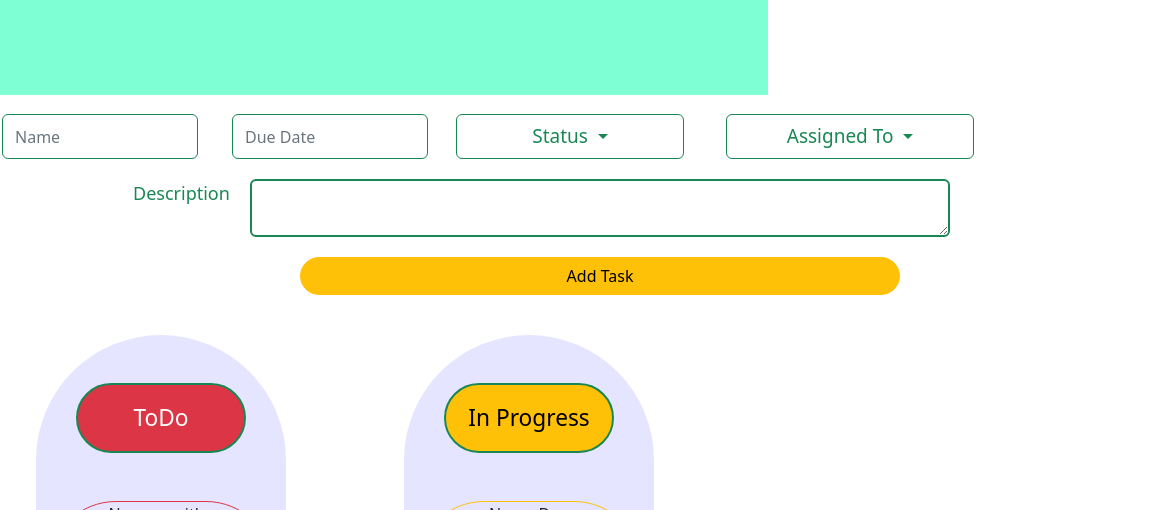
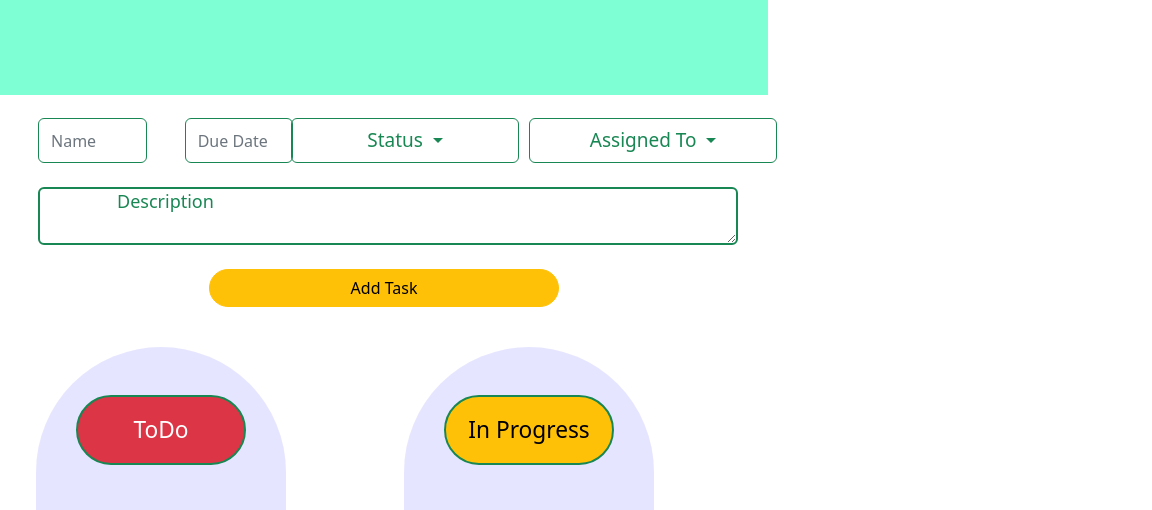
Before and after one commit to AliceKM/Genesis-Todotask, a plain HTML site: page index.html in a window 768 px wide. Shown: the part 211-721 px from the top of the page, 1152 px wide, since content can reach past the window. Drawn offline with nearby package versions, Linux system fonts and the light colour scheme.

Commit message:
media queries

```diff
--- a/index.html
+++ b/index.html
@@ -7,7 +7,11 @@
     <title>TO-DO-LIST</title>
     <link rel="stylesheet" href="style.css">
     <link href="https://cdn.jsdelivr.net/npm/bootstrap@5.2.2/dist/css/bootstrap.min.css" rel="stylesheet" integrity="sha384-Zenh87qX5JnK2Jl0vWa8Ck2rdkQ2Bzep5IDxbcnCeuOxjzrPF/et3URy9Bv1WTRi" crossorigin="anonymous">
-</head>
+  <script src="https://cdn.jsdelivr.net/npm/jquery@3.6.0/dist/jquery.slim.min.js"></script>
+  <script src="https://cdn.jsdelivr.net/npm/popper.js@1.16.1/dist/umd/popper.min.js"></script>
+  <script src="https://cdn.jsdelivr.net/npm/bootstrap@4.6.1/dist/js/bootstrap.bundle.min.js"></script>
+  </head>
+
 
 <body>
     <!--Nav-->
@@ -38,8 +42,8 @@
         <h1>TO-DO-LIST</h1>
       </div>
       <!--input section-->
-      <div class="row g-1 position-relative mx-auto " id="input-area">
-        <div class="col-2 ">
+      <div class="row g-2 position-relative mx-auto " id="input-area">
+        <div class="col-2  ">
           <input type="text" class="form-control mx-auto text-success" placeholder="Name" aria-label="name">
         </div>
         <div class="col-2 ">
@@ -135,7 +139,13 @@
         </div>
         </div>
       </div>
+      <script>
+        $(".dropdown-menu a ").click(function () {
+          $(this).parents(".dropdown").find('.btn').text($(this).text());
+        });
 
+
+      </script>
     <script src="https://cdn.jsdelivr.net/npm/bootstrap@5.2.2/dist/js/bootstrap.bundle.min.js" integrity="sha384-OERcA2EqjJCMA+/3y+gxIOqMEjwtxJY7qPCqsdltbNJuaOe923+mo//f6V8Qbsw3" crossorigin="anonymous"></script>
 
 </body>
--- a/style.css
+++ b/style.css
@@ -52,3 +52,16 @@ label {
     width: 1200px;
     margin: auto;
 }
+/* media queries */
+@media (min-width: 768px) and (max-width: 991.98px) {
+    #input-area {
+        width: 700px;
+        position: relative;
+    }
+    .dropdown, .dropdown-center, .dropend, .dropstart, .dropup, .dropup-center {
+        position: relative;
+        margin-right: 30px;
+        margin-left: 20px;
+        width: 2px;
+    }
+}
```
